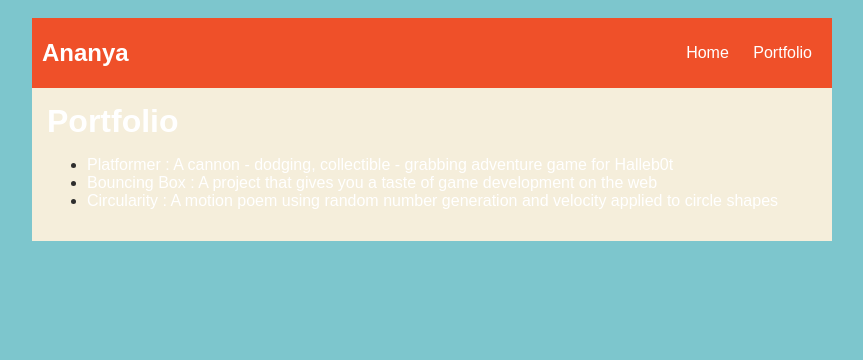
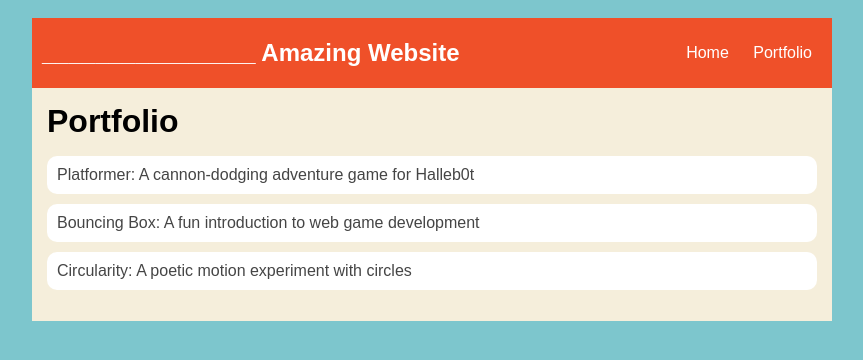
Before and after one commit to AnanyaSingh0249915/AnanyaSingh0249915.github.io, a plain HTML site: page portfolio.html in a window 1280 px wide. Shown: the whole page, without its empty margins (208-1071 px from the left). Drawn offline with Linux system fonts and the light colour scheme.

Commit message:
10/8 update

```diff
--- a/portfolio.html
+++ b/portfolio.html
@@ -1,29 +1,40 @@
-<!DOCTYPE HTML>
+ <!DOCTYPE html>
 <html>
-    <head> <title> "Ananya's Computer Science Website"</title>
-      <link rel="stylesheet" href="style.css">
+  <head>
+     <title>______________ Computer Science Website</title>
+     <link rel="stylesheet" href="style.css" />
   </head>
 
+
   <body>
+    <!-- All content goes here -->
     <div id="all-contents">
        <nav>
-          <h1> Ananya </h1>
+        <h1>________________ Amazing Website</h1>
           <ul id="nav-ul">
             <li class="nav-li">
-               <a class="nav-a" href="index.html">Home</a>
+  <a href="index.html">Home</a>
 </li>
 <li class="nav-li">
-               <a class="nav-a" href="portfolio.html">Portfolio</a>
+  <a href="portfolio.html">Portfolio</a>
 </li>
 </ul>
   </nav>
+
+
   <main>
   <div class="content">
     <h1>Portfolio</h1>
     <ul id="portfolio">
-              <li><a href="projects/platformer/">Platformer : A cannon - dodging, collectible - grabbing adventure game for Halleb0t</a></li>
-              <li><a href="projects/bouncing-box/">Bouncing Box : A project that gives you a taste of game development on the web </a></li>
-              <li><a href="projects/circularity/">Circularity : A motion poem using random number generation and velocity applied to circle shapes</a></li>
+<li>
+  <a href="fsd-projects/platformer/">Platformer: A cannon-dodging adventure game for Halleb0t</a>
+</li>
+<li>
+  <a href="fsd-projects/bouncing-box/">Bouncing Box: A fun introduction to web game development</a>
+</li>
+<li>
+  <a href="fsd-projects/circularity/">Circularity: A poetic motion experiment with circles</a>
+</li>
     </ul>
   </div>
   </main>
--- a/style.css
+++ b/style.css
@@ -60,3 +60,31 @@
    h2, h3 {
        margin: 0px;
    }
+
+
+
+/* portfolio styles */
+         .content h1 {
+             color: black;
+         }
+
+         #portfolio {
+             list-style-type: none;
+             padding-left: 0;
+         }
+
+         #portfolio li {
+             background: #fff;
+             padding: 10px;
+             border-radius: 10px;
+             margin-bottom: 10px;
+         }
+
+         #portfolio li:hover {
+             background: #eee;
+         }
+
+         #portfolio a {
+             text-decoration: none;
+             color: #454545;
+         }
```
Also changed, not shown: index.html (+1 -1 lines). Lines whose indentation alone changed are shown as unchanged.
